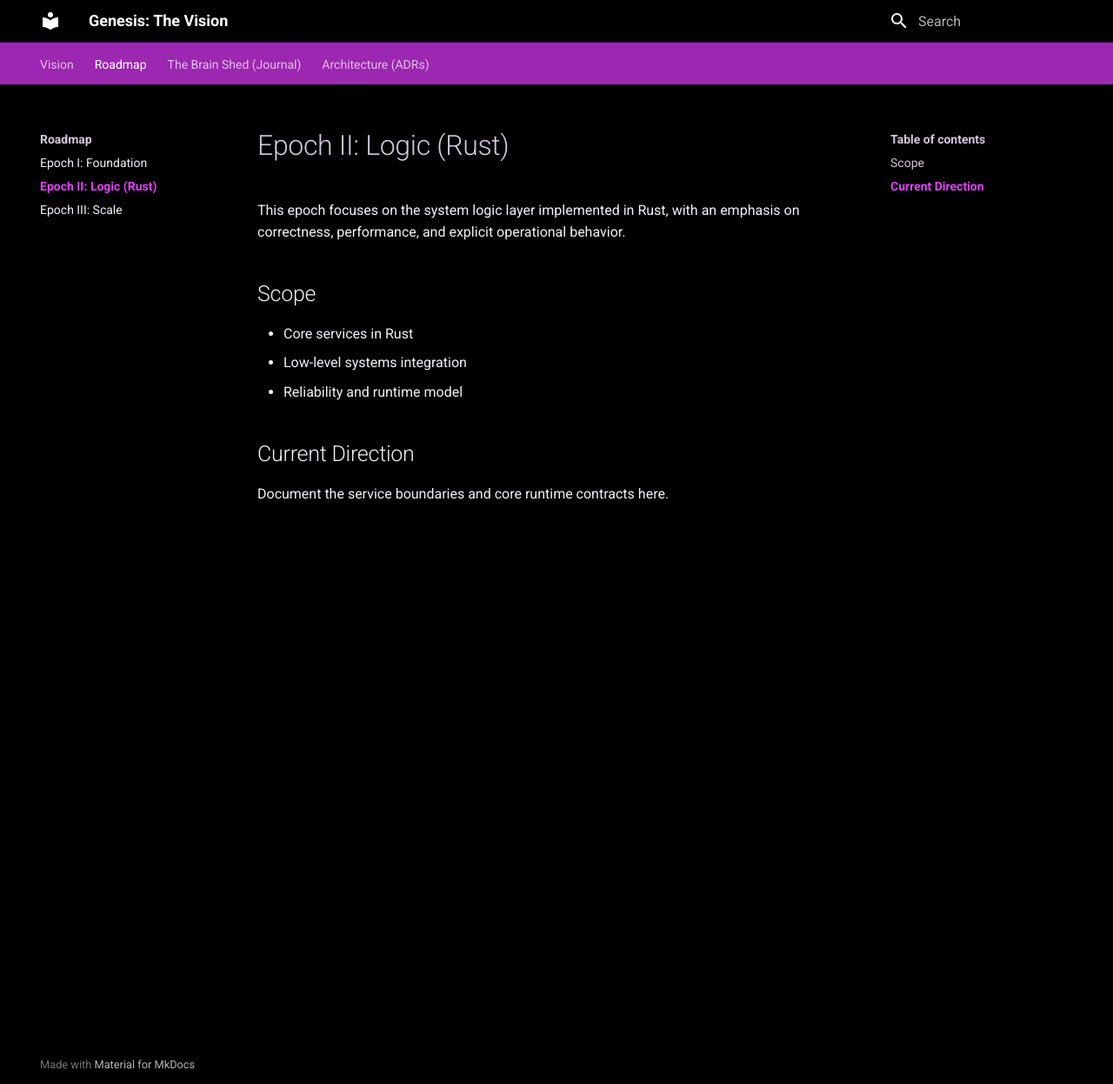
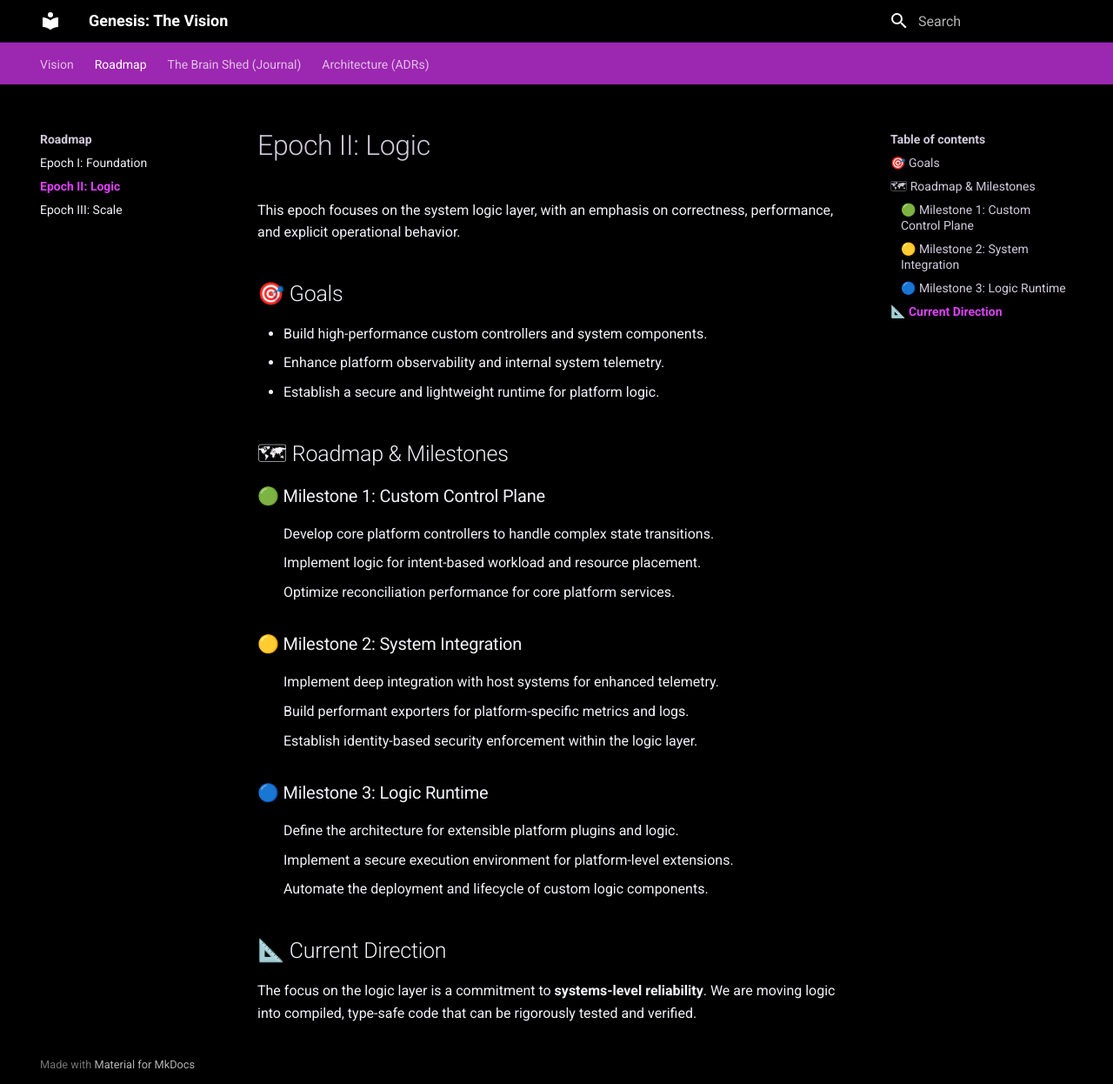
Before and after one commit to Exxeon/project-genesis, an MkDocs documentation site: the page built from docs/epochs/epoch-2.md, in a window 1280 px wide and 1246 px high. Shown: the whole window at 87% size. Built offline with MkDocs 1.6.1 and Material for MkDocs 9.7.7, drawn with Linux system fonts in a browser that asks for light colours.

Commit message:
feat: Revise epoch documentation and remove obsolete ADR for Rust language choice

```diff
--- a/docs/epochs/epoch-2.md
+++ b/docs/epochs/epoch-2.md
@@ -1,13 +1,30 @@
-# Epoch II: Logic (Rust)
+# Epoch II: Logic
 
-This epoch focuses on the system logic layer implemented in Rust, with an emphasis on correctness, performance, and explicit operational behavior.
+This epoch focuses on the system logic layer, with an emphasis on correctness, performance, and explicit operational behavior.
 
-## Scope
+## 🎯 Goals
 
-- Core services in Rust
-- Low-level systems integration
-- Reliability and runtime model
+- Build high-performance custom controllers and system components.
+- Enhance platform observability and internal system telemetry.
+- Establish a secure and lightweight runtime for platform logic.
 
-## Current Direction
+## 🗺 Roadmap & Milestones
 
-Document the service boundaries and core runtime contracts here.
+### 🟢 Milestone 1: Custom Control Plane
+- [ ] Develop core platform controllers to handle complex state transitions.
+- [ ] Implement logic for intent-based workload and resource placement.
+- [ ] Optimize reconciliation performance for core platform services.
+
+### 🟡 Milestone 2: System Integration
+- [ ] Implement deep integration with host systems for enhanced telemetry.
+- [ ] Build performant exporters for platform-specific metrics and logs.
+- [ ] Establish identity-based security enforcement within the logic layer.
+
+### 🔵 Milestone 3: Logic Runtime
+- [ ] Define the architecture for extensible platform plugins and logic.
+- [ ] Implement a secure execution environment for platform-level extensions.
+- [ ] Automate the deployment and lifecycle of custom logic components.
+
+## 📐 Current Direction
+
+The focus on the logic layer is a commitment to **systems-level reliability**. We are moving logic into compiled, type-safe code that can be rigorously tested and verified.
--- a/mkdocs.yml
+++ b/mkdocs.yml
@@ -27,10 +27,9 @@ nav:
   - Vision: index.md
   - Roadmap:
     - "Epoch I: Foundation": epochs/epoch-1.md
-    - "Epoch II: Logic (Rust)": epochs/epoch-2.md
+    - "Epoch II: Logic": epochs/epoch-2.md
     - "Epoch III: Scale": epochs/epoch-3.md
   - The Brain Shed (Journal):
       - Recent Thoughts: brain-shed/current.md
       - Archive: brain-shed/archive.md
-  - Architecture (ADRs):
-    - "ADR 001: Language Choice": adr/001-rust.md
+  - Architecture (ADRs): []
```
Also changed, not shown: docs/adr/001-rust.md (deleted, +0 -19 lines), docs/epochs/epoch-1.md (+23 -6 lines), docs/epochs/epoch-3.md (+23 -6 lines), docs/index.md (+5 -5 lines), site/adr/001-rust/index.html (deleted).
